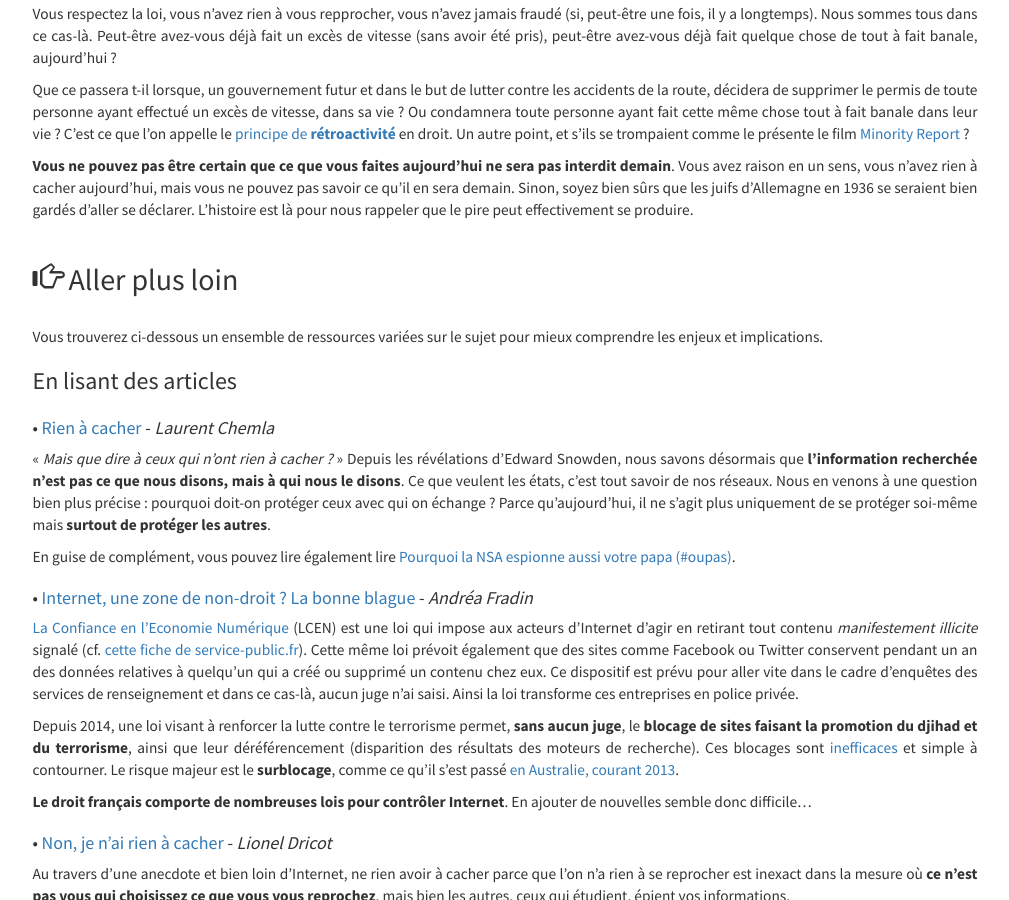
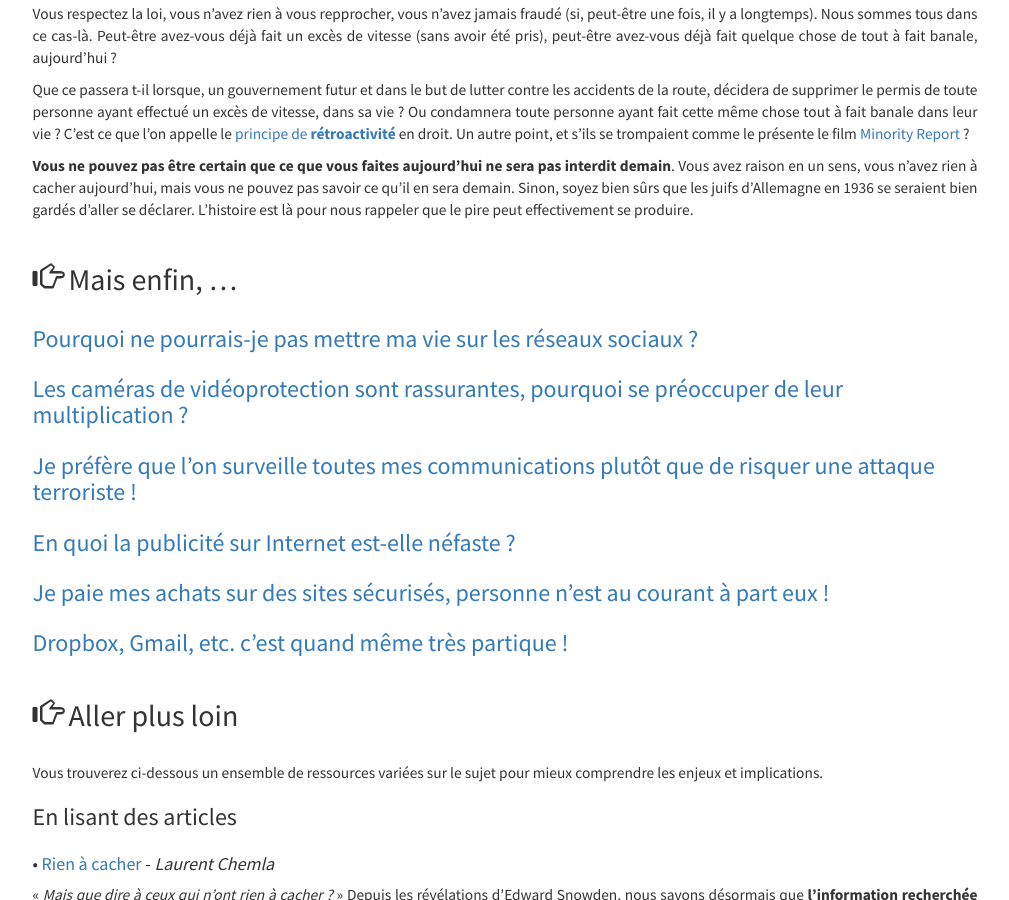
Before and after one commit to willdurand/jenairienacacher.fr, a Jekyll site: the page built from index.md, in a window 1280 px wide and 900 px high, scrolled down 652 px. Shown: the whole window, without its empty margins (135-1144 px from the left). Built offline with Jekyll 4.4.1, drawn with Linux system fonts in a browser that asks for light colours; comment, search, counter and statistics services are not loaded.

Commit message:
Add more questions

```diff
--- a/index.md
+++ b/index.md
@@ -11,6 +11,20 @@ layout: index
 
 {{ headline.content|markdownify }}
 {% endfor %}
+
+## <i class="glyphicon glyphicon-hand-right" aria-hidden="true"></i> Mais enfin, ...
+
+### [Pourquoi ne pourrais-je pas mettre ma vie sur les réseaux sociaux ?]()
+
+### [Les caméras de vidéoprotection sont rassurantes, pourquoi se préoccuper de leur multiplication ?]()
+
+### [Je préfère que l'on surveille toutes mes communications plutôt que de risquer une attaque terroriste !]()
+
+### [En quoi la publicité sur Internet est-elle néfaste ?]()
+
+### [Je paie mes achats sur des sites sécurisés, personne n'est au courant à part eux !]()
+
+### [Dropbox, Gmail, etc. c'est quand même très partique !]()
 
 
 ## <i class="glyphicon glyphicon-hand-right" aria-hidden="true"></i> Aller plus loin
```
